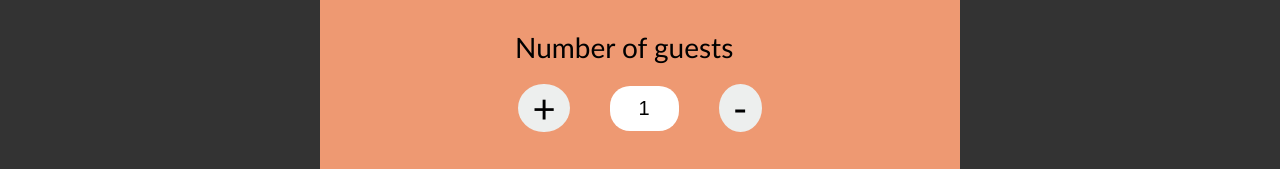
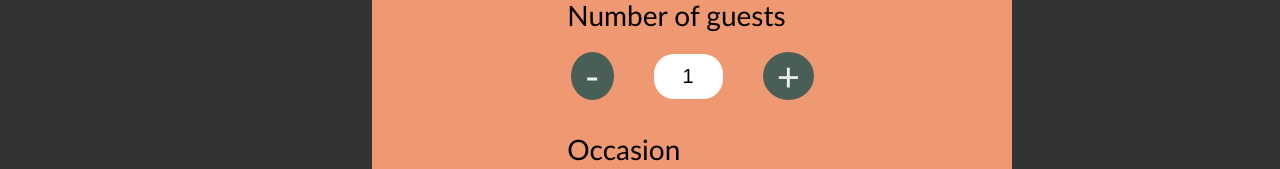
Before and after one commit to Aakash-Krishnan/LittleLemon_capstone, a React (Create React App) app: page /reservation in a window 1280 px wide. Shown: the part 1085-1254 px from the top of the page. Built offline with nearby package versions, Linux system fonts and the light colour scheme.

Commit message:
Working on ConformationPage

```diff
--- a/src/Components/Reservation/Sub/BookingForm.jsx
+++ b/src/Components/Reservation/Sub/BookingForm.jsx
@@ -7,7 +7,6 @@ const BookingForm = ({
   submitForm,
   reservationData,
   updateData,
-  setReservationData,
 }) => {
   useEffect(() => {
     dispatch({ type: "UPDATE_TIMES", date: new Date(reservationData.date) });
@@ -45,9 +44,10 @@ const BookingForm = ({
 
       <Label htmlFor="guest">Number of guests</Label>
       <GuestsDiv>
-        <div className="Operator" id="increment" onClick={updateData}>
-          +
+        <div className="Operator" id="decrement" onClick={updateData}>
+          -
         </div>
+
         <Input
           className="numberInput"
           required
@@ -60,8 +60,8 @@ const BookingForm = ({
           id="guests"
           data-testid="guests-input"
         />
-        <div className="Operator" id="decrement" onClick={updateData}>
-          -
+        <div className="Operator" id="increment" onClick={updateData}>
+          +
         </div>
       </GuestsDiv>
       <Label htmlFor="occasion">Occasion</Label>
@@ -84,6 +84,7 @@ const BookingForm = ({
 export default BookingForm;
 
 export const Form = styled.form`
+  margin-left: 100px;
   display: flex;
   flex-direction: column;
   justify-content: center;
@@ -109,15 +110,17 @@ export const GuestsDiv = styled.div`
   gap: 40px;
   > .Operator {
     font-size: 40px;
-    background-color: #edefee;
+    /* background-color: #edefee; */
     border-radius: 50%;
     padding: 14px;
     height: 20px;
     display: flex;
     align-items: center;
+    background-color: #495e57;
+    color: #edefee;
     &:hover {
-      background-color: #495e57;
-      color: #f4ce14;
+      color: #495e57;
+      background-color: #f4ce14;
     }
   }
 `;
@@ -131,9 +134,8 @@ export const Shared = css`
   gap: 2px;
   font-weight: 500;
   &:hover {
-    background-color: #495e57;
-    color: #f4ce14;
-    box-shadow: 6px 3px 3px #edefee;
+    background-color: #fbdabb;
+    color: #333333;
   }
 `;
 
@@ -159,7 +161,7 @@ export const SubmitButton = styled.input`
   background-color: #495e57;
   color: #edefee;
   &:hover {
-    color: #f4ce14;
-    box-shadow: 6px 3px 3px #edefee;
+    color: #495e57;
+    background-color: #f4ce14;
   }
 `;
--- a/src/Components/Reservation/index.jsx
+++ b/src/Components/Reservation/index.jsx
@@ -7,7 +7,6 @@ import styled from "styled-components";
 const Reservation = () => {
   const navigate = useNavigate();
   const [avaliableTimes, dispatch] = useReducer(updateTimes, initializeTimes());
-  const [guests, setGuests] = useState(1);
 
   const [reservationData, setReservationData] = useState({
     date: new Date().toLocaleDateString("en-CA"),
@@ -20,8 +19,6 @@ const Reservation = () => {
     const { id, value } = e.target;
     switch (id) {
       case "increment":
-        // console.log("HELLOOOOOOOOOOOOOO");
-        // const val = reservationData.guests;
         if (reservationData.guests < 10) {
           setReservationData({
             ...reservationData,
@@ -53,13 +50,7 @@ const Reservation = () => {
         console.log(reservationData);
     }
   };
-  // const updateGuest = (type) => {
-  //   if (type === "increment") {
-  //     setGuests(reservationData.guests + 1);
-  //   } else {
-  //     setGuests(reservationData.guests - 1);
-  //   }
-  // };
+
   const submitForm = (e) => {
     e.preventDefault();
     const validate = submitAPI(reservationData);
@@ -73,12 +64,12 @@ const Reservation = () => {
 
   return (
     <Container>
+      <h1>Book a table</h1>
       <BookingForm
         avaliableTimes={avaliableTimes}
         dispatch={dispatch}
         submitForm={submitForm}
         reservationData={reservationData}
-        // setReservationData={setReservationData}
         updateData={updateData}
       />
     </Container>
@@ -88,10 +79,15 @@ const Reservation = () => {
 export default Reservation;
 
 export const Container = styled.div`
-  padding-top: 8rem;
+  padding-top: 6rem;
   padding-bottom: 8rem;
   display: flex;
-  justify-content: center;
   width: 100%;
   background-color: #333333;
+  > h1 {
+    color: #edefee;
+    text-decoration: underline;
+    font-size: 40px;
+    margin-left: 50px;
+  }
 `;
```
